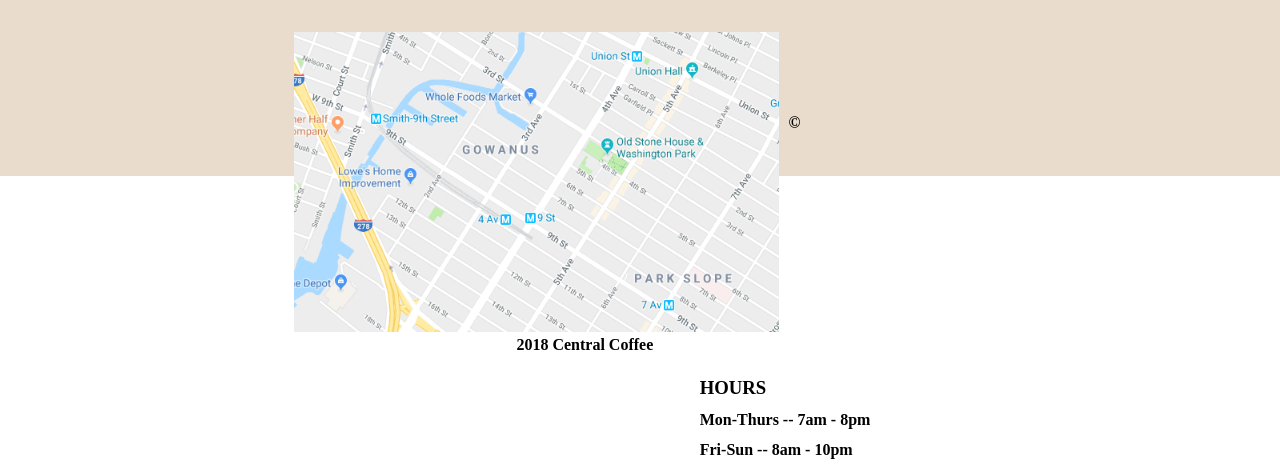
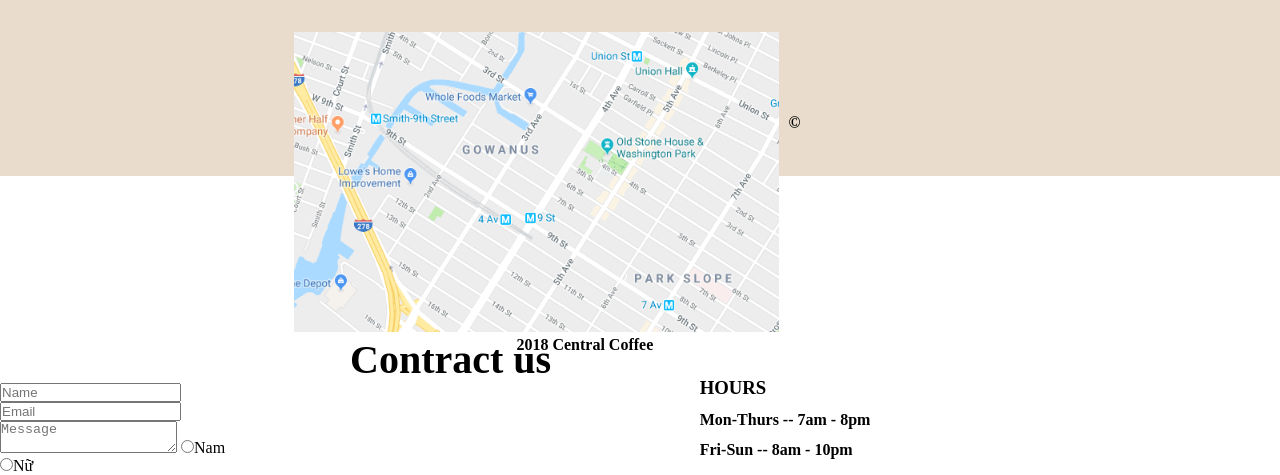
Before and after one commit to cofelan/cofelan.github.io, a plain HTML site: page index.html in a window 1280 px wide. Shown: the part 2524-2999 px from the top of the page. Drawn offline with Linux system fonts and the light colour scheme.

Commit message:
up lan 2

```diff
--- a/index.html
+++ b/index.html
@@ -65,6 +65,16 @@
 	   </div>
 	   <h4 class="end">© 2018 Central Coffee</h4>
    </div>
+	<div class="ten">
+		<form>
+			<h2>Contract us</h2>
+			<input type="text" placeholder="Name"><br>
+			<input type="email" placeholder="Email"><br>
+			<textarea placeholder="Message"></textarea>
+			<input class="alo" type="radio" name="gioitinh">Nam<br>
+			<input class="alo" type="radio" name="gioitinh">Nữ<br>
+		</form>
+	</div>
 
 </div>
 </body>
```
